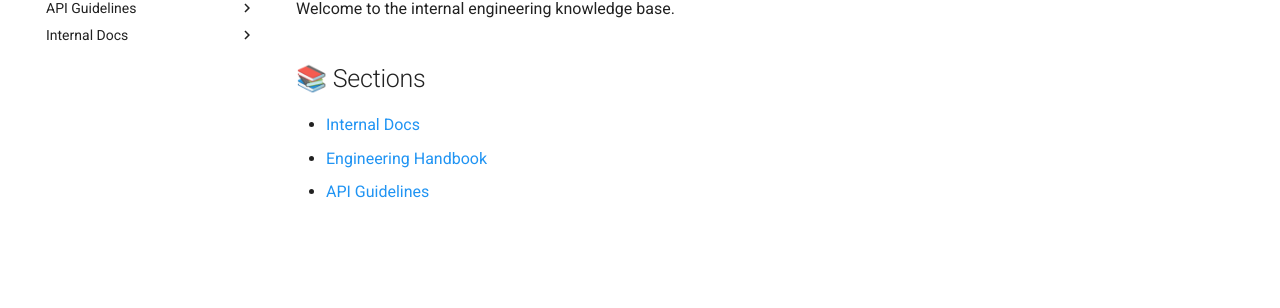
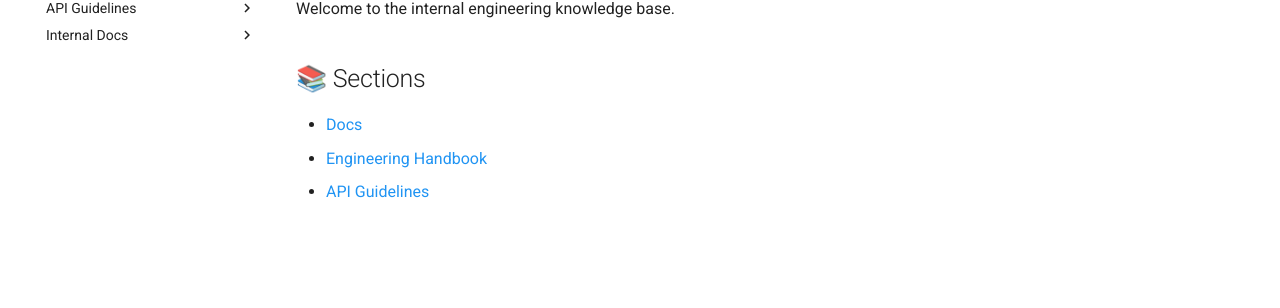
Before and after one commit to dexaminds/dexaminds.github.io, an MkDocs documentation site: the page built from docs/index.md, in a window 1280 px wide. Shown: the part 184-492 px from the top of the page. Built offline with MkDocs 1.6.1 and Material for MkDocs 9.7.7, drawn with Linux system fonts in a browser that asks for light colours; comment, search, counter and statistics services are not loaded.

```diff
--- a/docs/index.md
+++ b/docs/index.md
@@ -5,6 +5,6 @@
 ## 📚 Sections
 
 
-- [Internal Docs](docs/)
+- [Docs](docs/)
 - [Engineering Handbook](engineering-handbook/)
 - [API Guidelines](api-guidelines/)
```
